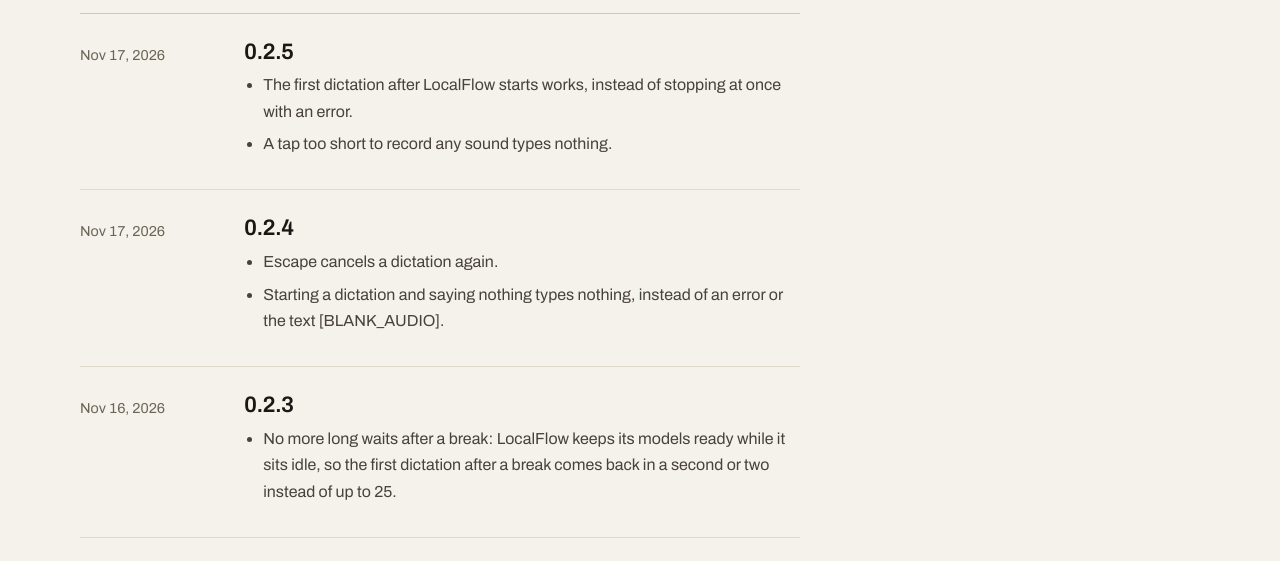
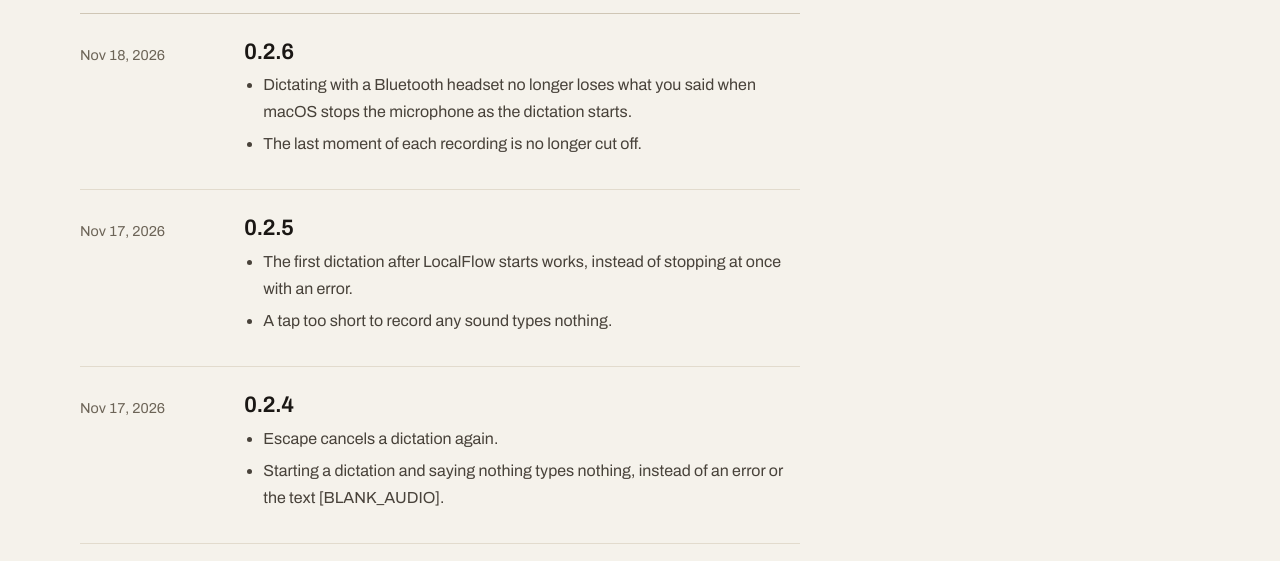
Before and after one commit to Ryan-Loofy/localflow-app, a plain HTML site: page changelog.html in a window 1280 px wide. Shown: the part 218-779 px from the top of the page. Drawn offline with Linux system fonts and the light colour scheme.

Commit message:
0.2.6: a Bluetooth headset no longer loses a dictation
Co-Authored-By: Claude Opus 5.5 <noreply@anthropic.com>

```diff
--- a/changelog.html
+++ b/changelog.html
@@ -25,6 +25,16 @@
 <section class="page"><div class="wrap">
   <h1>Changelog</h1>
   <div class="log">
+    <article>
+      <time datetime="2026-11-18">Nov 18, 2026</time>
+      <div>
+        <h2>0.2.6</h2>
+        <ul>
+          <li>Dictating with a Bluetooth headset no longer loses what you said when macOS stops the microphone as the dictation starts.</li>
+          <li>The last moment of each recording is no longer cut off.</li>
+        </ul>
+      </div>
+    </article>
     <article>
       <time datetime="2026-11-17">Nov 17, 2026</time>
       <div>
```
Also changed, not shown: download.html (+1 -1 lines).
